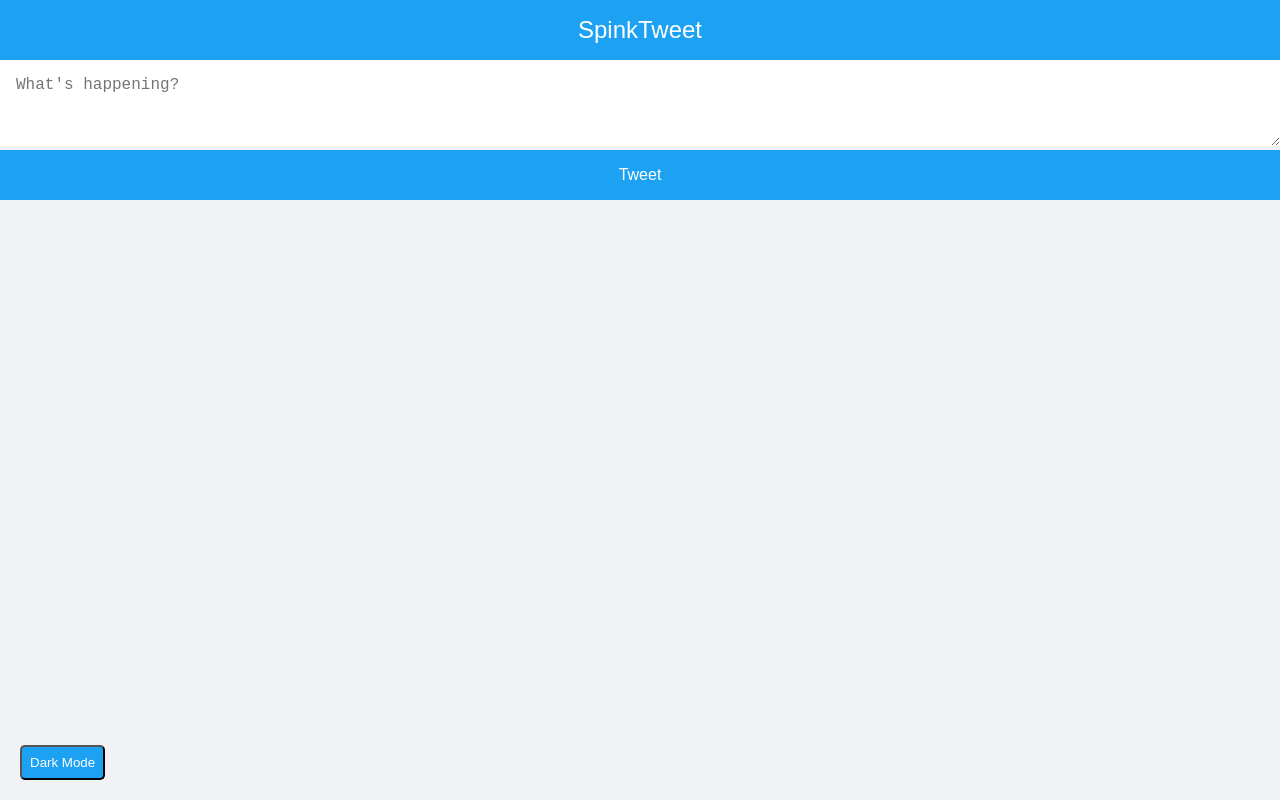
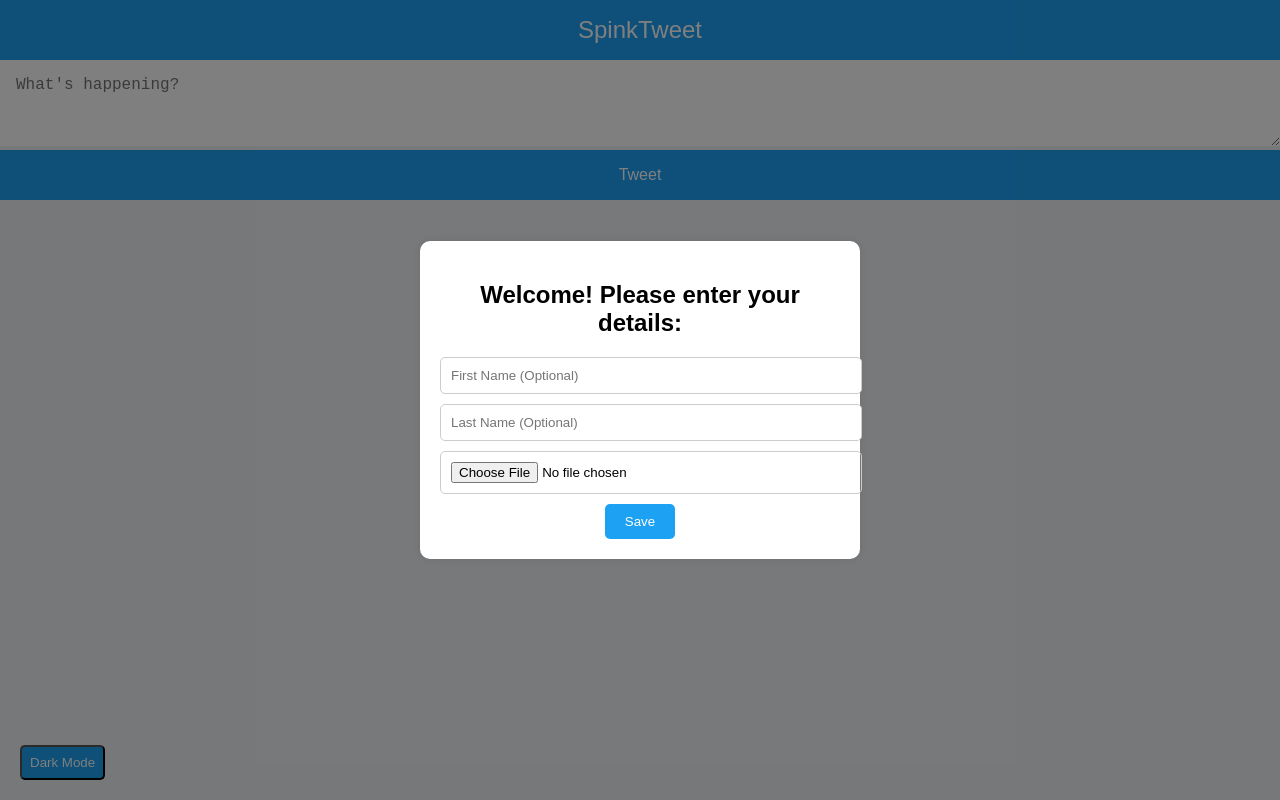
Before and after one commit to realspinkyyy/OSMovies, a plain HTML site: page index.html in a window 1280 px wide. Drawn offline with Linux system fonts and the light colour scheme; no server answers.

Commit message:
Update index.html

```diff
--- a/index.html
+++ b/index.html
@@ -93,6 +93,45 @@
       background: #333;
       color: white;
     }
+
+    /* Popup styles */
+    #popup {
+      position: fixed;
+      top: 0;
+      left: 0;
+      width: 100%;
+      height: 100%;
+      background: rgba(0, 0, 0, 0.5);
+      display: flex;
+      justify-content: center;
+      align-items: center;
+      z-index: 10;
+      visibility: hidden;
+    }
+    #popupContent {
+      background: white;
+      padding: 20px;
+      border-radius: 10px;
+      box-shadow: 0 0 10px rgba(0, 0, 0, 0.1);
+      max-width: 400px;
+      width: 100%;
+      text-align: center;
+    }
+    #popup input {
+      width: 100%;
+      padding: 10px;
+      margin-bottom: 10px;
+      border-radius: 5px;
+      border: 1px solid #ccc;
+    }
+    #popup button {
+      padding: 10px 20px;
+      background: #1da1f2;
+      color: white;
+      border: none;
+      border-radius: 5px;
+      cursor: pointer;
+    }
   </style>
 </head>
 <body>
@@ -103,6 +142,17 @@
 <div id="feed"></div>
 
 <button class="dark-mode">Dark Mode</button>
+
+<!-- Popup for user information -->
+<div id="popup">
+  <div id="popupContent">
+    <h2>Welcome! Please enter your details:</h2>
+    <input type="text" id="firstName" placeholder="First Name (Optional)">
+    <input type="text" id="lastName" placeholder="Last Name (Optional)">
+    <input type="file" id="photoInput" accept="image/*" placeholder="Upload a photo (Optional)">
+    <button onclick="saveUserInfo()">Save</button>
+  </div>
+</div>
 
 <!-- Firebase SDKs -->
 <script src="https://www.gstatic.com/firebasejs/9.6.1/firebase-app-compat.js"></script>
@@ -127,8 +177,14 @@
   const feed = document.getElementById('feed');
   const darkModeBtn = document.querySelector('.dark-mode');
   const body = document.body;
+  const popup = document.getElementById('popup');
+  const firstNameInput = document.getElementById('firstName');
+  const lastNameInput = document.getElementById('lastName');
+  const photoInput = document.getElementById('photoInput');
 
   let isDarkMode = false;
+  let username = "User" + Math.floor(Math.random() * 1000);  // Default username
+  let profilePic = "https://randomuser.me/api/portraits/men/1.jpg";  // Default profile picture
 
   // Toggle Dark Mode
   darkModeBtn.onclick = () => {
@@ -137,14 +193,41 @@
     darkModeBtn.classList.toggle('dark-mode-active', isDarkMode);
   };
 
+  // Show popup when the page loads
+  window.onload = () => {
+    popup.style.visibility = 'visible';
+  };
+
+  // Save user info
+  function saveUserInfo() {
+    const firstName = firstNameInput.value.trim();
+    const lastName = lastNameInput.value.trim();
+
+    username = firstName + (lastName ? " " + lastName : "") || username;
+
+    if (photoInput.files.length > 0) {
+      const file = photoInput.files[0];
+      const storageRef = firebase.storage().ref();
+      const photoRef = storageRef.child('profile_pics/' + file.name);
+      photoRef.put(file).then(() => {
+        photoRef.getDownloadURL().then(url => {
+          profilePic = url;
+          popup.style.visibility = 'hidden';
+        });
+      });
+    } else {
+      popup.style.visibility = 'hidden';
+    }
+  }
+
   // Handle Tweeting
   sendBtn.onclick = () => {
     const text = tweetInput.value.trim();
     if (text) {
       db.collection("tweets").add({
         text,
-        username: "User" + Math.floor(Math.random() * 1000),  // Generate random username
-        profilePic: "https://randomuser.me/api/portraits/men/1.jpg",  // Placeholder profile pic
+        username,  // Use the user’s name
+        profilePic,  // Use the user’s profile picture
         time: Date.now(),
         likes: 0,
         replies: 0
```
